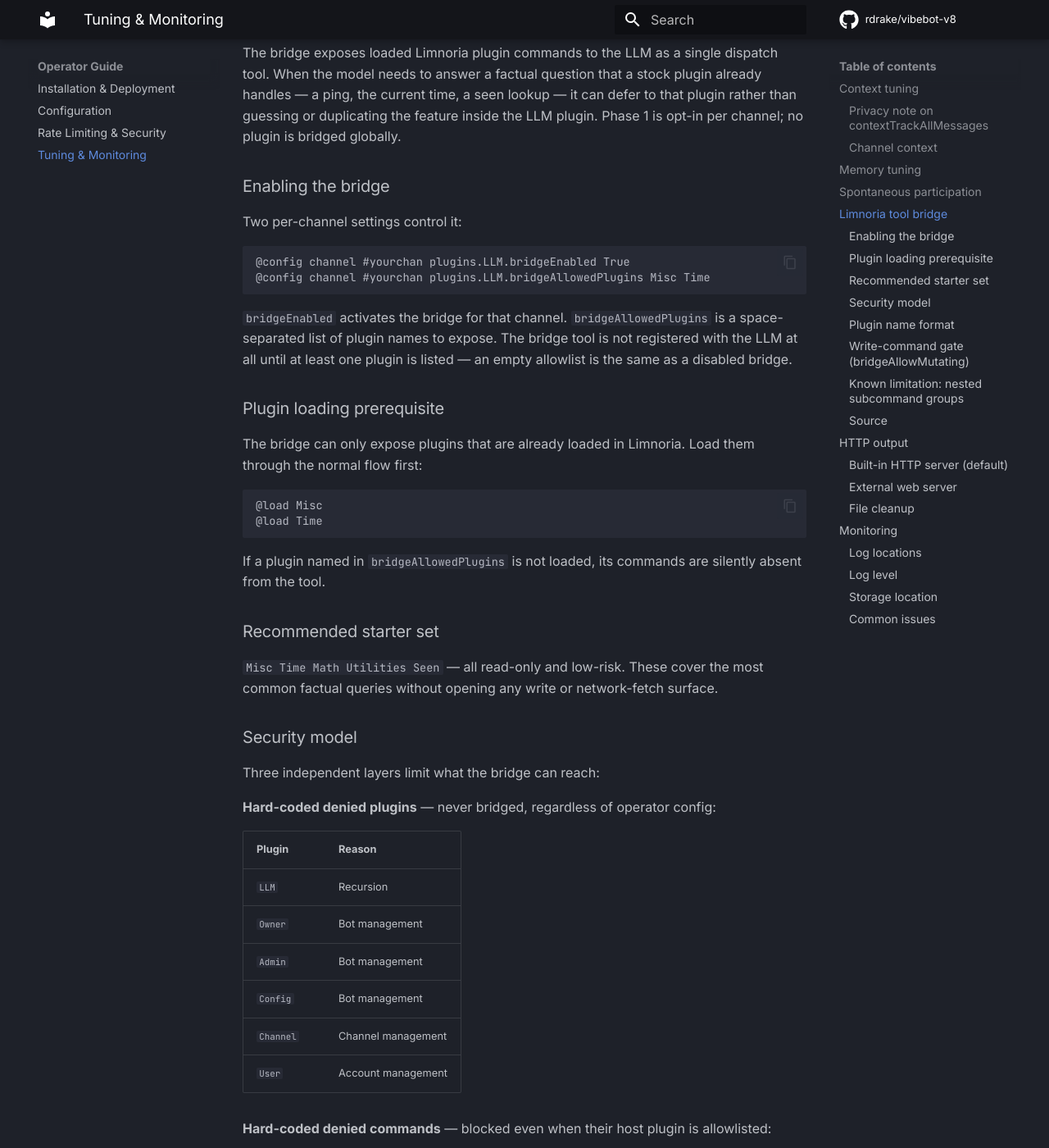
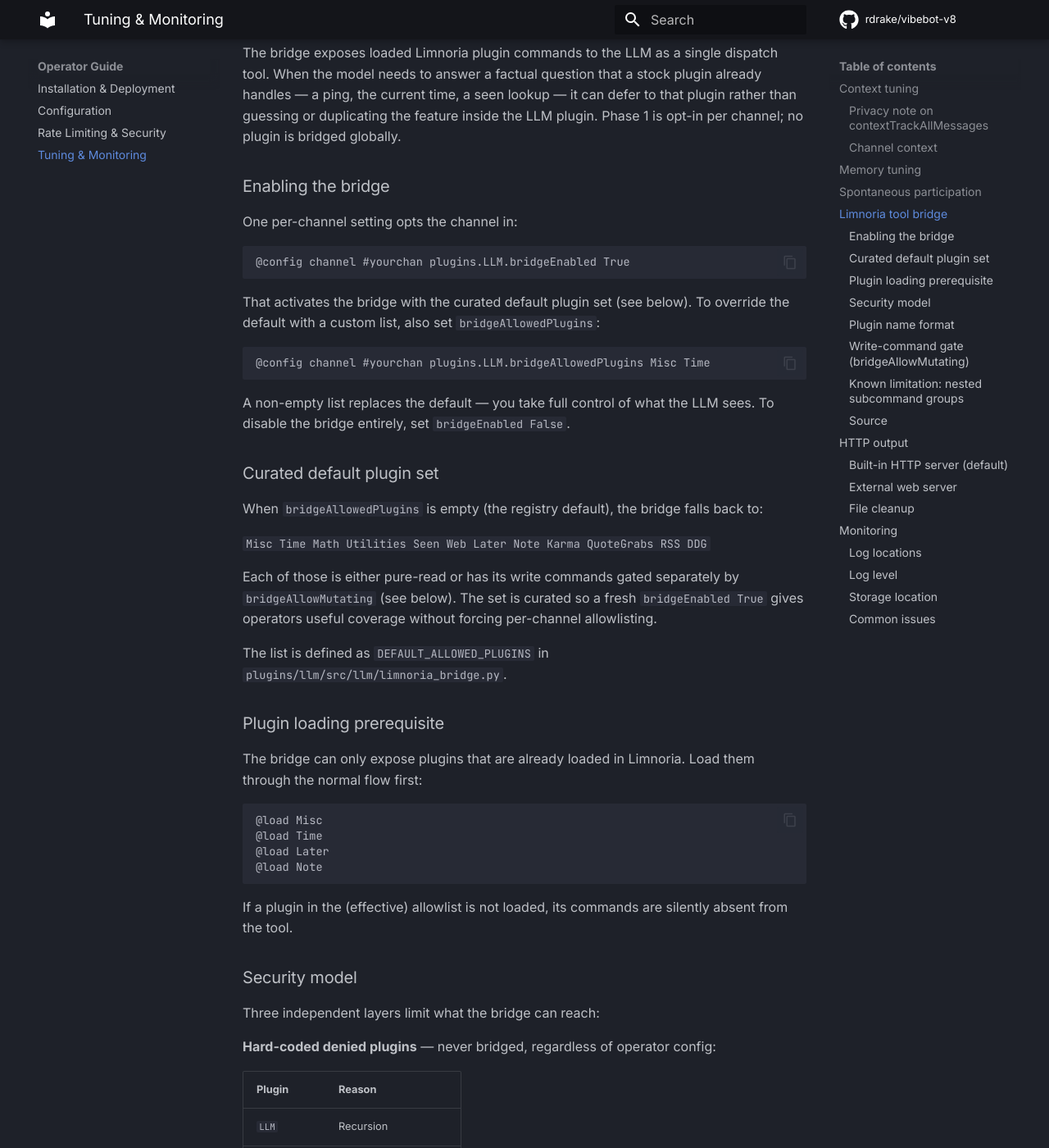
Before and after one commit to rdrake/vibebot-v8, an MkDocs documentation site: the page built from docs/guide/operator/tuning-monitoring.md, in a window 1280 px wide and 1400 px high, scrolled down 2504 px. Shown: the whole window at 82% size. Built offline with MkDocs 1.6.1 and Material for MkDocs 9.7.7, drawn with Linux system fonts in a browser that asks for light colours; comment, search, counter and statistics services are not loaded.

Commit message:
docs(llm): document curated default plugin set for the bridge

````diff
--- a/docs/guide/operator/tuning-monitoring.md
+++ b/docs/guide/operator/tuning-monitoring.md
@@ -58,14 +58,29 @@ The bridge exposes loaded Limnoria plugin commands to the LLM as a single dispat
 
 ### Enabling the bridge
 
-Two per-channel settings control it:
+One per-channel setting opts the channel in:
 
 ```
 @config channel #yourchan plugins.LLM.bridgeEnabled True
+```
+
+That activates the bridge with the curated default plugin set (see below). To override the default with a custom list, also set `bridgeAllowedPlugins`:
+
+```
 @config channel #yourchan plugins.LLM.bridgeAllowedPlugins Misc Time
 ```
 
-`bridgeEnabled` activates the bridge for that channel. `bridgeAllowedPlugins` is a space-separated list of plugin names to expose. The bridge tool is not registered with the LLM at all until at least one plugin is listed — an empty allowlist is the same as a disabled bridge.
+A non-empty list replaces the default — you take full control of what the LLM sees. To disable the bridge entirely, set `bridgeEnabled False`.
+
+### Curated default plugin set
+
+When `bridgeAllowedPlugins` is empty (the registry default), the bridge falls back to:
+
+`Misc Time Math Utilities Seen Web Later Note Karma QuoteGrabs RSS DDG`
+
+Each of those is either pure-read or has its write commands gated separately by `bridgeAllowMutating` (see below). The set is curated so a fresh `bridgeEnabled True` gives operators useful coverage without forcing per-channel allowlisting.
+
+The list is defined as `DEFAULT_ALLOWED_PLUGINS` in `plugins/llm/src/llm/limnoria_bridge.py`.
 
 ### Plugin loading prerequisite
 
@@ -74,13 +89,11 @@ The bridge can only expose plugins that are already loaded in Limnoria. Load the
 ```
 @load Misc
 @load Time
+@load Later
+@load Note
 ```
 
-If a plugin named in `bridgeAllowedPlugins` is not loaded, its commands are silently absent from the tool.
-
-### Recommended starter set
-
-`Misc Time Math Utilities Seen` — all read-only and low-risk. These cover the most common factual queries without opening any write or network-fetch surface.
+If a plugin in the (effective) allowlist is not loaded, its commands are silently absent from the tool.
 
 ### Security model
 
````
Also changed, not shown: AGENTS.md (+1 -1 lines).
